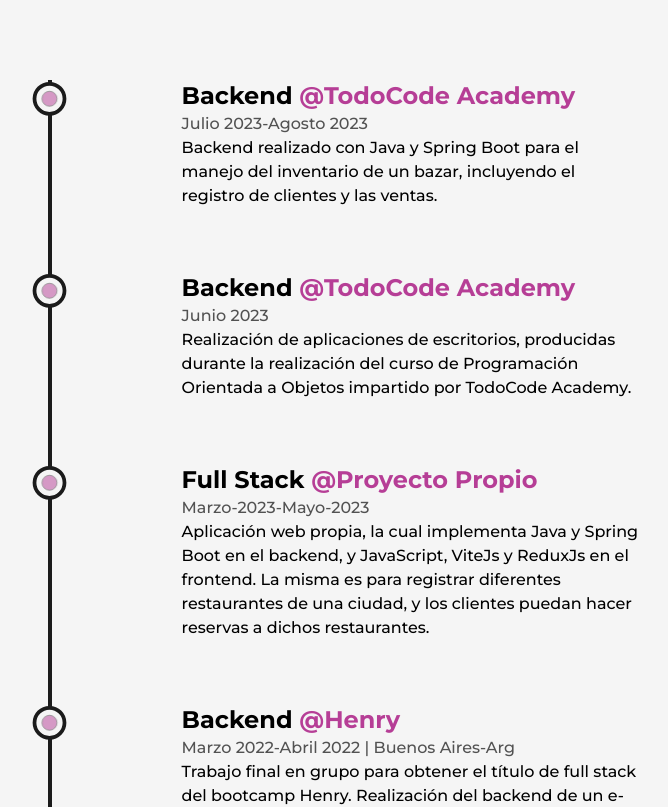
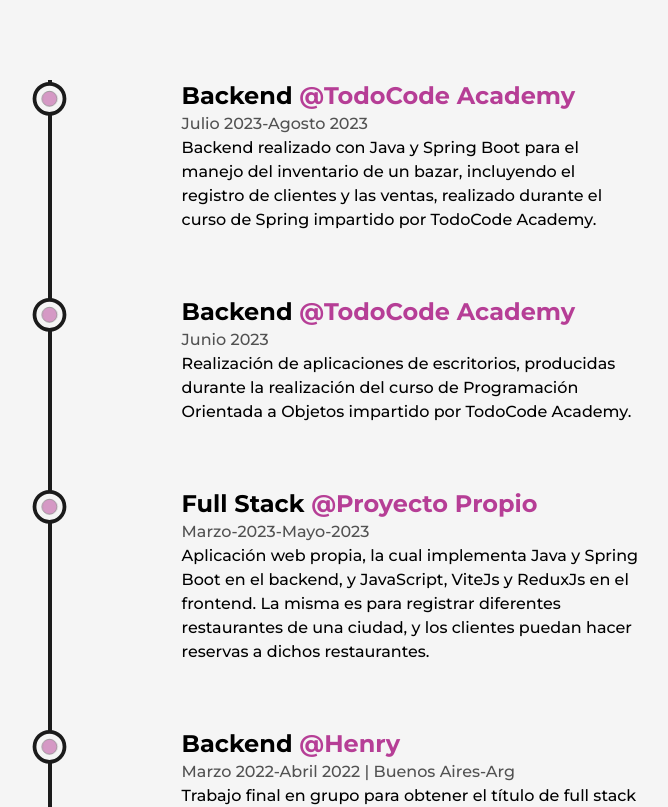
Before and after one commit to Jofregf/portfolio, a Next.js app: page /about in a window 1280 px wide. Shown: the part 3260-4067 px from the top of the page, without its empty margins (244-912 px from the left). Built offline with nearby package versions, Linux system fonts and the light colour scheme.

Commit message:
agregado de experiencia laboral

```diff
--- a/src/components/Experience.js
+++ b/src/components/Experience.js
@@ -53,7 +53,7 @@
                         position="Backend" company="TodoCode Academy"
                         companyLink="https://todocodeacademy.com/"
                         time="Julio 2023-Agosto 2023"
-                        work="Backend realizado con Java y Spring Boot para el manejo del inventario de un bazar, incluyendo el registro de clientes y las ventas."
+                        work="Backend realizado con Java y Spring Boot para el manejo del inventario de un bazar, incluyendo el registro de clientes y las ventas, realizado durante el curso de Spring impartido por TodoCode Academy."
                     />
                     <Details
                         position="Backend" company="TodoCode Academy"
```
